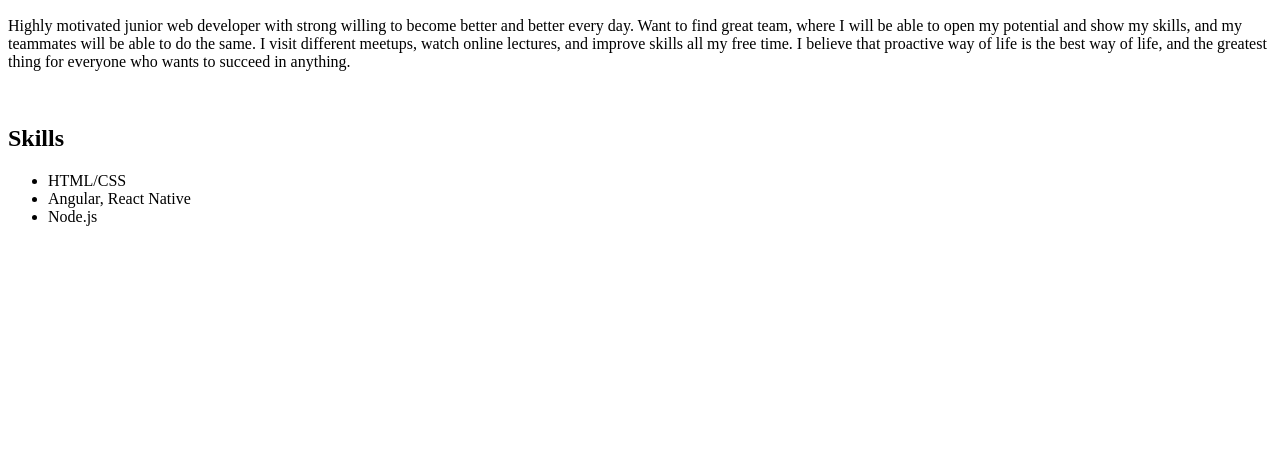
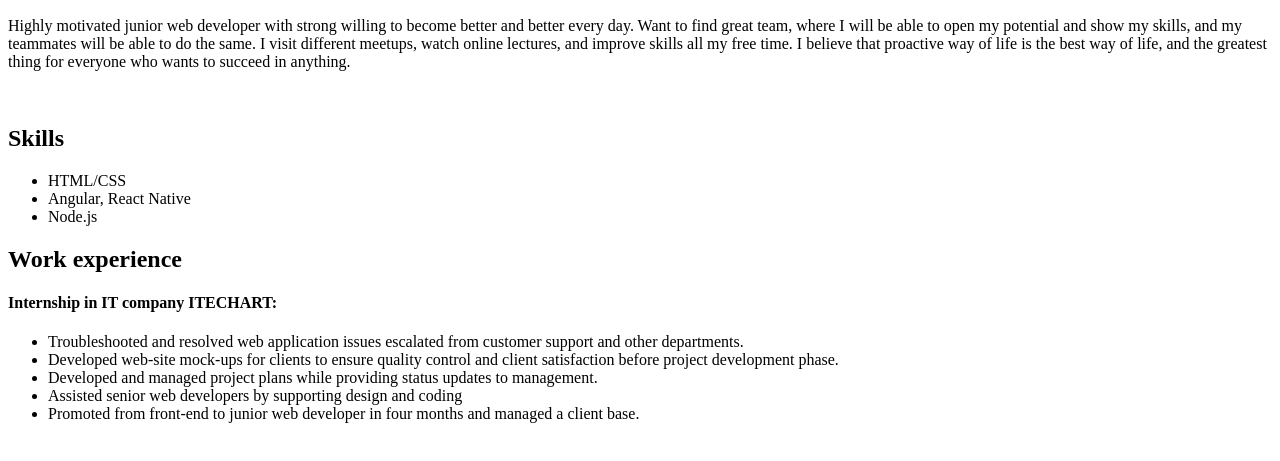
Before and after one commit to xxxzez/rsschool-cv, a plain HTML site: page index.html in a window 1280 px wide. Shown: the part 229-690 px from the top of the page. Drawn offline with Linux system fonts and the light colour scheme.

Commit message:
docs: add experience

```diff
--- a/index.html
+++ b/index.html
@@ -26,6 +26,15 @@
       <li>Angular, React Native</li>
       <li>Node.js</li>
     </ul>
+    <h2 id="experience">Work experience</h2>
+    <h4 id="internship">Internship in IT company ITECHART:</h4>
+      <ul>
+        <li>Troubleshooted and resolved web application issues escalated from customer support and other departments.</li>
+        <li>Developed web-site mock-ups for clients to ensure quality control and client satisfaction before project development phase.</li>
+        <li>Developed and managed project plans while providing status updates to management.</li>
+        <li>Assisted senior web developers by supporting design and coding</li>
+        <li>Promoted from front-end to junior web developer in four months and managed a client base.</li>
+      </ul>
       </div>
 </body>
 </html>
```
